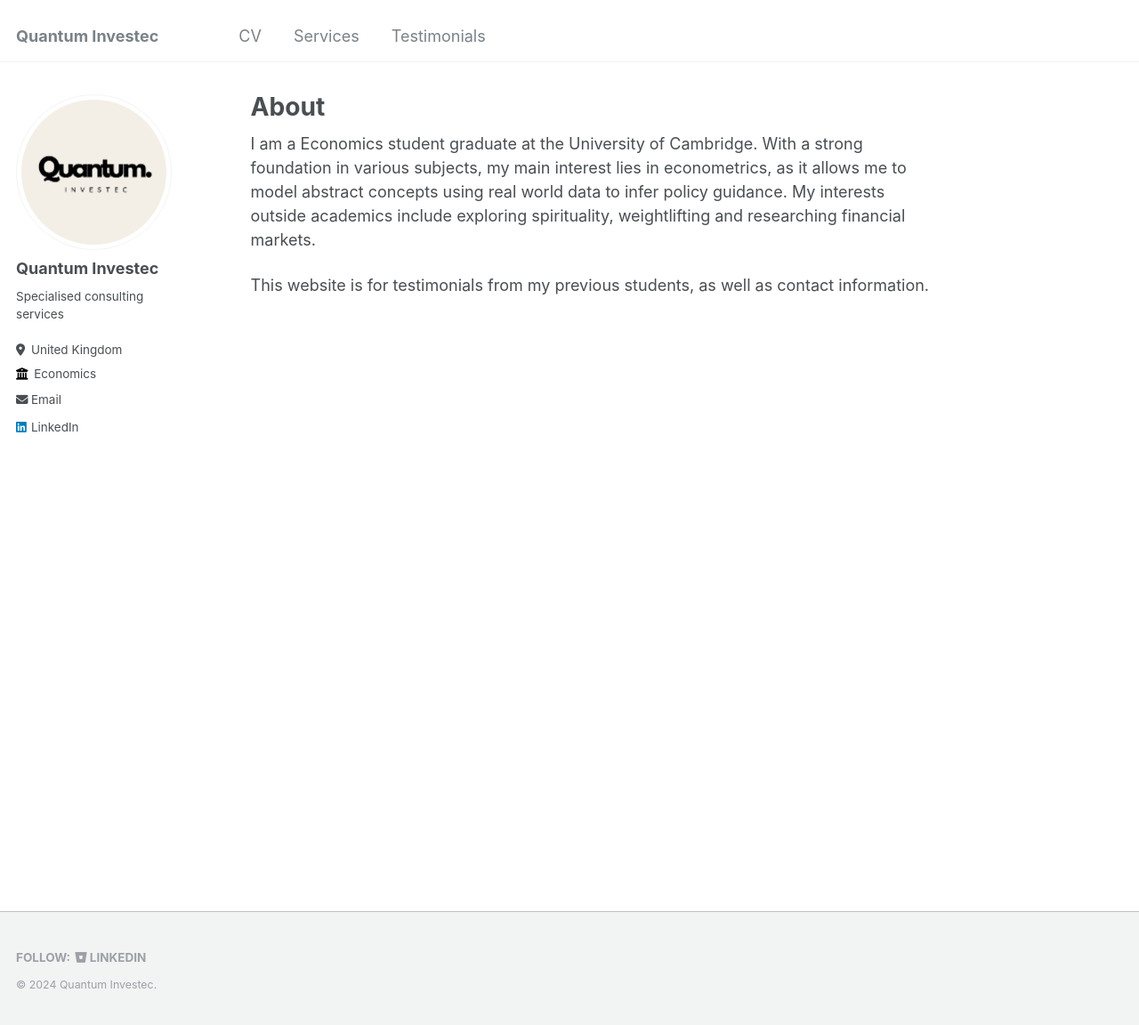
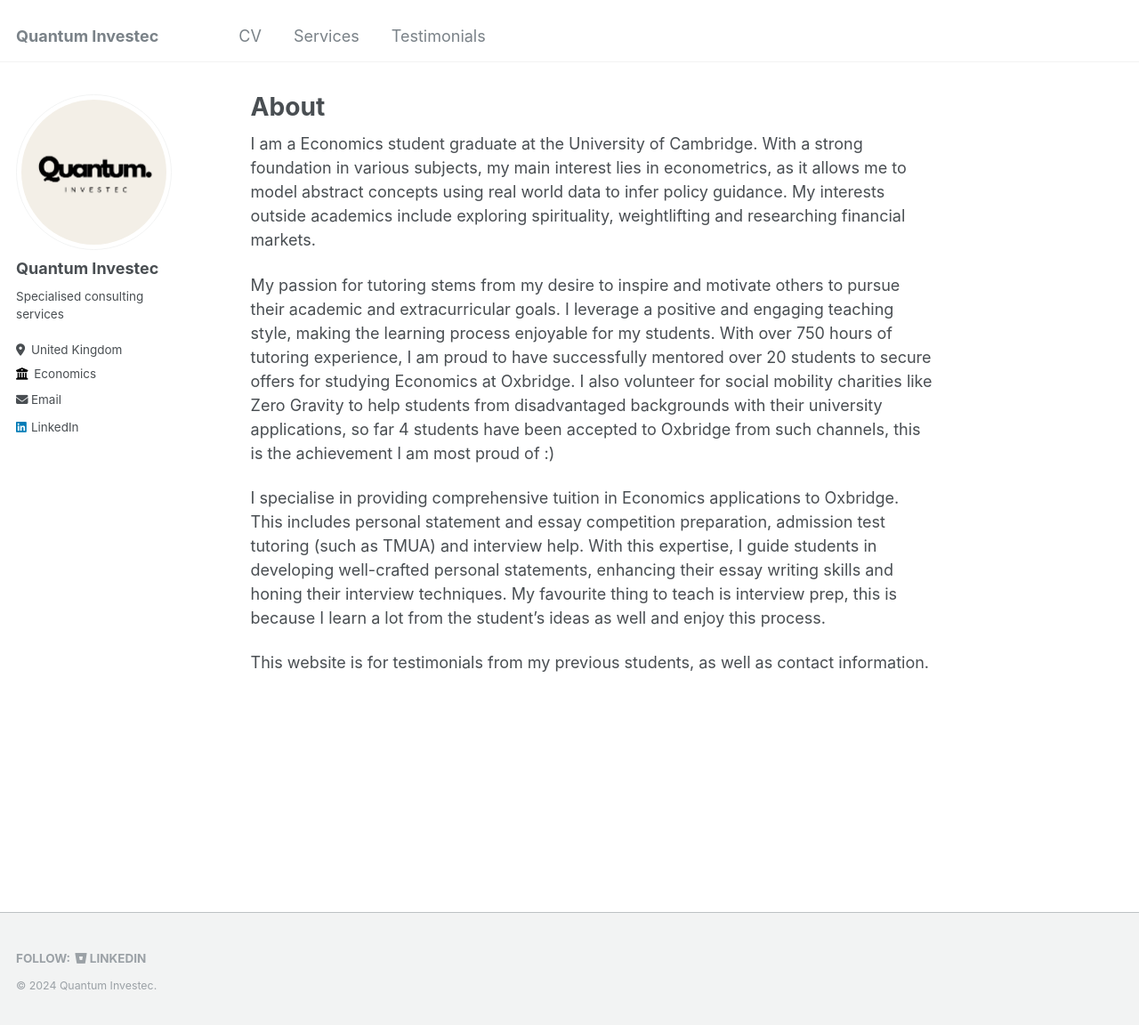
Before and after one commit to goyaldev0911/business-website-, a Jekyll site: the page built from _pages/about.md, in a window 1280 px wide and 1153 px high. Shown: the whole window at 89% size. Built offline with Jekyll 4.4.1, drawn with Linux system fonts in a browser that asks for light colours.

Commit message:
Update about.md

```diff
--- a/_pages/about.md
+++ b/_pages/about.md
@@ -8,4 +8,8 @@ redirect_from:
 ---
 I am a Economics student graduate at the University of Cambridge. With a strong foundation in various subjects, my main interest lies in econometrics, as it allows me to model abstract concepts using real world data to infer policy guidance. My interests outside academics include exploring spirituality, weightlifting and researching financial markets.
 
+My passion for tutoring stems from my desire to inspire and motivate others to pursue their academic and extracurricular goals. I leverage a positive and engaging teaching style, making the learning process enjoyable for my students. With over 750 hours of tutoring experience, I am proud to have successfully mentored over 20 students to secure offers for studying Economics at Oxbridge. I also volunteer for social mobility charities like Zero Gravity to help students from disadvantaged backgrounds with their university applications, so far 4 students have been accepted to Oxbridge from such channels, this is the achievement I am most proud of :)
+
+I specialise in providing comprehensive tuition in Economics applications to Oxbridge. This includes personal statement and essay competition preparation, admission test tutoring (such as TMUA) and interview help. With this expertise, I guide students in developing well-crafted personal statements, enhancing their essay writing skills and honing their interview techniques. My favourite thing to teach is interview prep, this is because I learn a lot from the student’s ideas as well and enjoy this process.
+
 This website is for testimonials from my previous students, as well as contact information.
```
